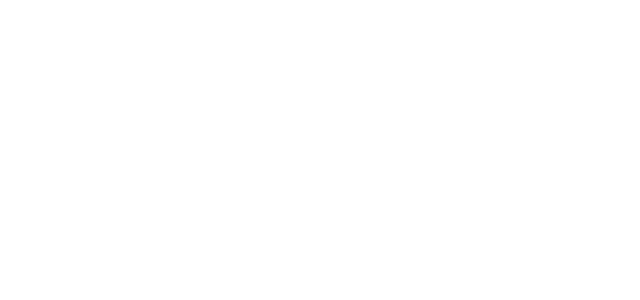
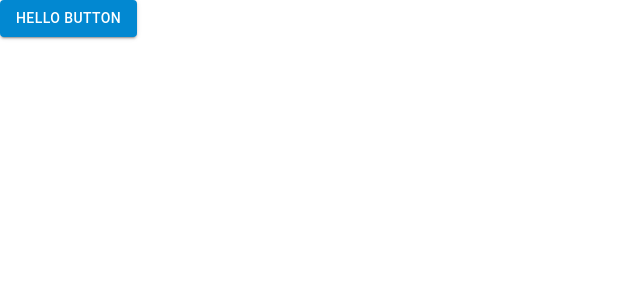
Before and after one commit to Sourovahmad/React-Core-Concepts, a React (Create React App) app in the folder react-fundamentals/: page / in a window 1280 px wide. Shown: the top 300 px of the page, without its empty margins (0-640 px from the left). Built offline with nearby package versions, Linux system fonts and the light colour scheme.

Commit message:
material update

```diff
--- a/react-fundamentals/package.json
+++ b/react-fundamentals/package.json
@@ -3,6 +3,9 @@
   "version": "0.1.0",
   "private": true,
   "dependencies": {
+    "@emotion/react": "^11.5.0",
+    "@emotion/styled": "^11.3.0",
+    "@mui/material": "^5.0.4",
     "@testing-library/jest-dom": "^5.14.1",
     "@testing-library/react": "^11.2.7",
     "@testing-library/user-event": "^12.8.3",
--- a/react-fundamentals/src/App.js
+++ b/react-fundamentals/src/App.js
@@ -1,33 +1,12 @@
 
 import './App.css';
-import Form from './Components/Form';
-import Practice from './Components/Practice';
-import { BrowserRouter as Router, Switch, Route, NavLink } from 'react-router-dom'
-import AddData from './Components/AddData';
+import MaterialUi from './Components/MaterialUi/MaterialUi';
 
 
 function App() {
   return (
-
-
     <>
-
-
-    <Router>
-
-
-    <Switch>
-
-      <Route path='/students' component={Practice}/>
-      <Route path='/add' component={AddData}/>
-
-    </Switch>
-    </Router>
-
-    <div className="shrtcutLinks">
-
-    </div>
-
+    <MaterialUi> </MaterialUi>
     </>
   );
 }
```
Also changed, not shown: react-fundamentals/public/index.html (+5 -26 lines), 1 other file (tests, documents, lock files or other folders).
